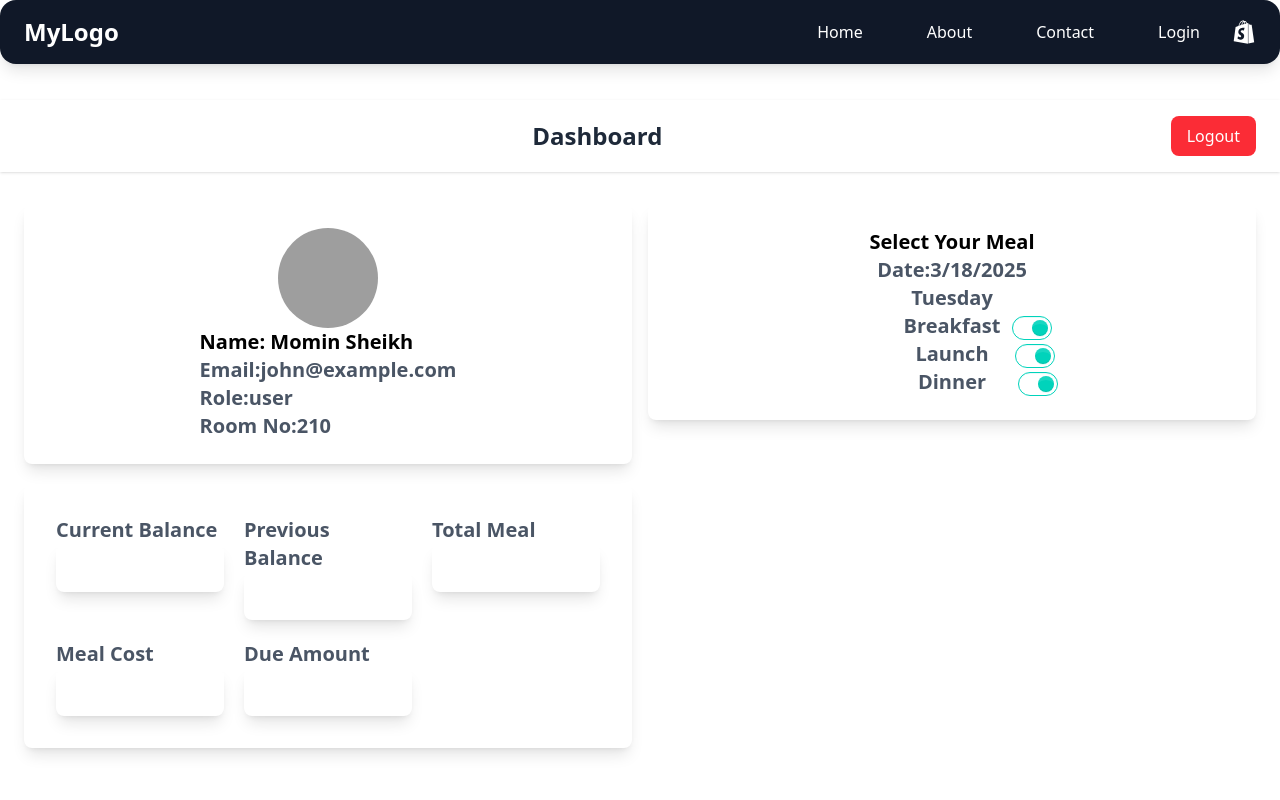
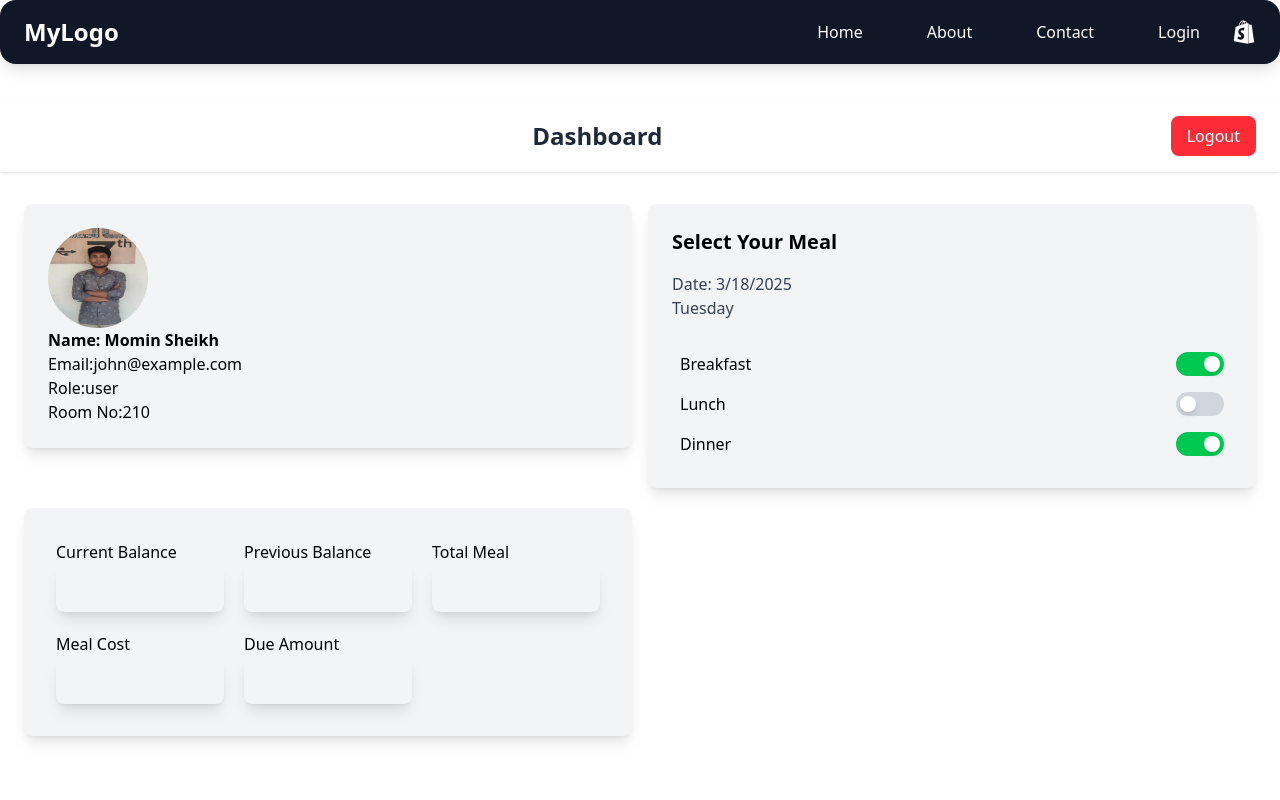
Before and after one commit to momin210103/Meal_Planner, a React (Vite) app in the folder client/: page /dashboard in a window 1280 px wide. Shown: the top 800 px of the page. Built offline with nearby package versions, Linux system fonts and the light colour scheme; grey boxes are pictures that could not be loaded.

Commit message:
add Meal Selector

```diff
--- /dev/null
+++ b/client/src/components/MealSwitch.jsx
@@ -0,0 +1,40 @@
+import React, { useState } from 'react';
+
+const MealSwitch = ({ mealName, defaultChecked = false, onChange }) => {
+  const [isChecked, setIsChecked] = useState(defaultChecked);
+
+  const handleToggle = () => {
+    const newCheckedState = !isChecked;
+    setIsChecked(newCheckedState);
+    if (onChange) {
+      onChange(newCheckedState);
+    }
+  };
+
+  return (
+    <div className="flex items-center justify-between p-2">
+      <span className="text-black font-medium">{mealName}</span>
+      <label className="cursor-pointer">
+        <input
+          type="checkbox"
+          checked={isChecked}
+          onChange={handleToggle}
+          className="sr-only"
+        />
+        <div
+          className={`w-12 h-6 flex items-center rounded-full p-1 transition-colors ${
+            isChecked ? 'bg-green-500' : 'bg-gray-300'
+          }`}
+        >
+          <div
+            className={`bg-white w-4 h-4 rounded-full shadow-md transform transition-transform ${
+              isChecked ? 'translate-x-6' : 'translate-x-0'
+            }`}
+          />
+        </div>
+      </label>
+    </div>
+  );
+};
+
+export default MealSwitch;
--- a/client/src/components/Profile.jsx
+++ b/client/src/components/Profile.jsx
@@ -1,6 +1,6 @@
 import React from 'react';
 import Card from '../components/card/Card';
-import profileImage from '../../src/assets/hero2.jpg'
+import profileImage from '../../src/assets/momin (3).jpg'
 const Profile = () => {
     const user = {
         name:'Momin Sheikh',
--- a/client/src/components/ToDayMeal.jsx
+++ b/client/src/components/ToDayMeal.jsx
@@ -1,28 +1,37 @@
 import React from 'react';
 import Card from './card/Card';
+import MealSwitch from './MealSwitch';
 
 const ToDayMeal = () => {
     const today = new Date();
     const days = ['Sunday', 'Monday', 'Tuesday', 'Wednesday', 'Thursday', 'Friday', 'Saturday'];
     const dayName = days[today.getDay()];
+
+    const handleMealToggle = (mealName, isChecked) => {
+      console.log(`${mealName} is ${isChecked ? 'enabled' : 'disabled'}`);
+    };
+
     return (
       <div>
         <Card>
-                <h1 className='text-black font-bold'>Select Your Meal</h1>
-                <h2>Date:{today.toLocaleDateString()}</h2>
-                <h2>{dayName}</h2>
-                <div className='flex relative'>
-                <h2>Breakfast</h2>
-                <input type="checkbox" defaultChecked className="toggle toggle-accent absolute left-27 top-1"  />
-                </div>
-                <div className='flex relative'>
-                <h2>Launch</h2>
-                <input type="checkbox" defaultChecked className="toggle toggle-accent absolute left-25 top-1"  />
-                </div>
-                <div className='flex relative'>
-                <h2>Dinner</h2>
-                <input type="checkbox" defaultChecked className="toggle toggle-accent absolute left-25 top-1"  />
-                </div>
+          <h1 className="text-black font-bold text-xl mb-4">Select Your Meal</h1>
+          <h2 className="text-gray-700">Date: {today.toLocaleDateString()}</h2>
+          <h2 className="text-gray-700 mb-6">{dayName}</h2>
+          <MealSwitch
+            mealName="Breakfast"
+            defaultChecked={true}
+            onChange={(isChecked) => handleMealToggle('Breakfast', isChecked)}
+          />
+          <MealSwitch
+            mealName="Lunch"
+            defaultChecked={false}
+            onChange={(isChecked) => handleMealToggle('Lunch', isChecked)}
+          />
+          <MealSwitch
+            mealName="Dinner"
+            defaultChecked={true}
+            onChange={(isChecked) => handleMealToggle('Dinner', isChecked)}
+          />
         </Card>
       </div>
     );
--- a/client/src/components/card/Card.jsx
+++ b/client/src/components/card/Card.jsx
@@ -2,9 +2,9 @@ import React from 'react';
 
 const Card = ({ title, children, className }) => {
   return (
-    <div className={`bg-white p-6 rounded-lg shadow-lg ${className}`}>
+    <div className={`bg-gray-100 p-6 rounded-lg shadow-lg ${className}`}>
       {title && <h2 className="text-xl font-bold text-gray-800 mb-1">{title}</h2>}
-      <div className="text-gray-600 text-xl font-bold flex flex-col items-center justify-center">{children}</div>
+      <div className="text-black  flex flex-col justify-center">{children}</div>
     </div>
   );
 };
```
Also changed, not shown: client/src/assets/momin (3).jpg (added). Lines whose indentation alone changed are shown as unchanged.
